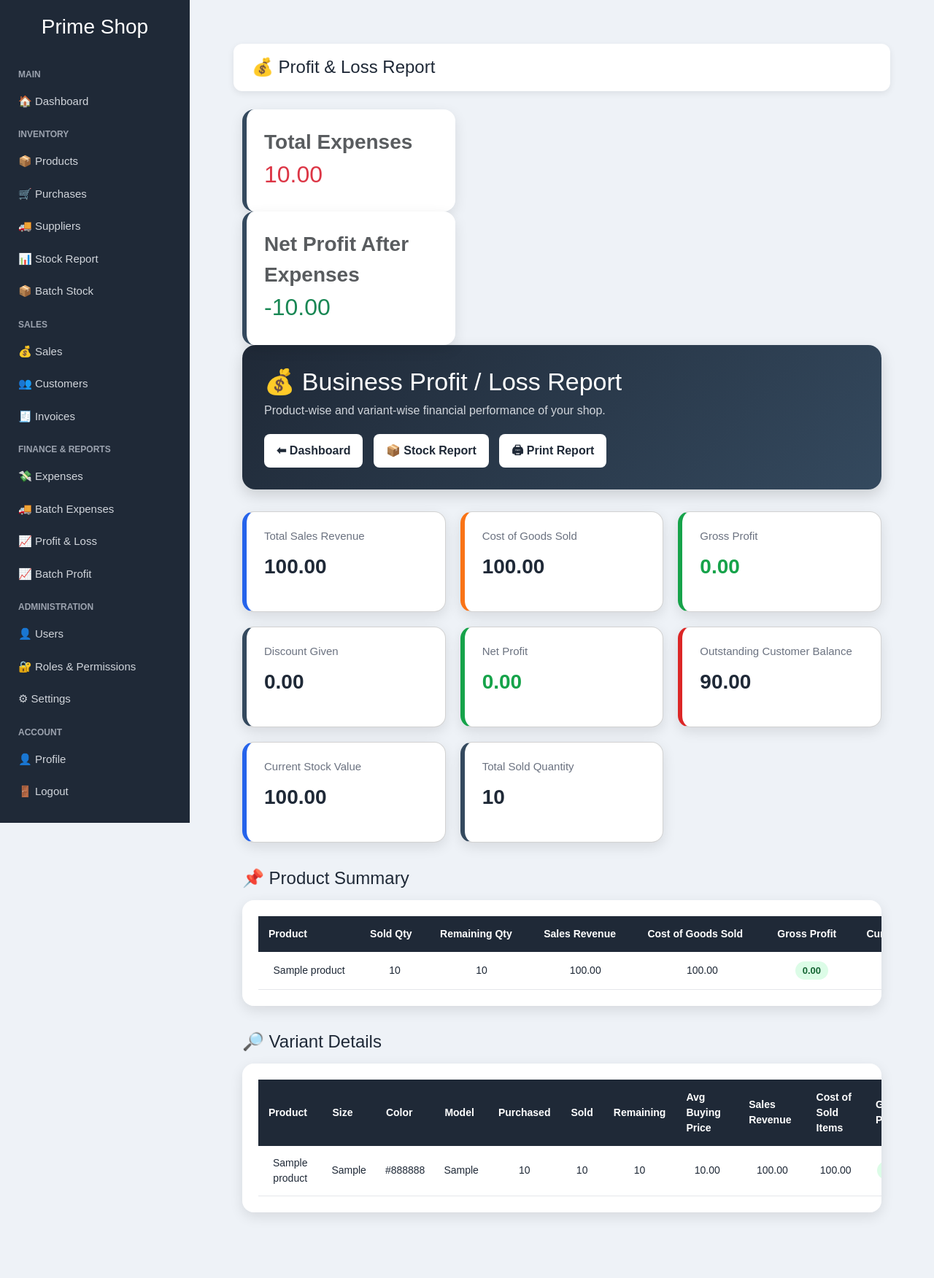
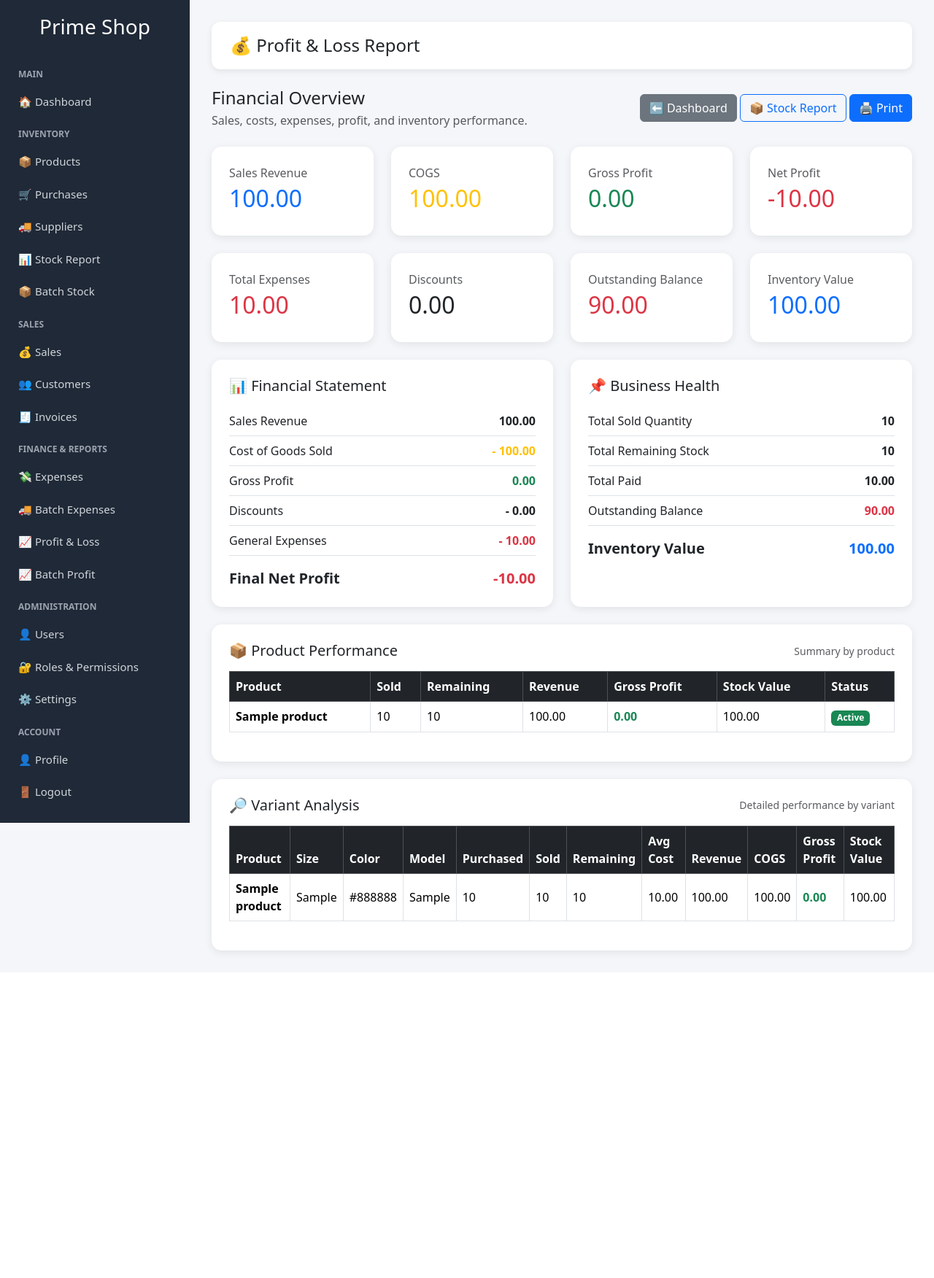
Before and after one commit to Ezat36/PrimeShop, a Django app: page /profit-loss-report/ in a window 1280 px wide. Shown: the whole page at 73% size. After the commit the page ends 1313 px from the top, so only its background shows below. Run offline with Django 5.2, Linux system fonts and the light colour scheme; a user stored in the database is signed in; tables that the repository leaves empty hold one stand-in row (values such as "Sample post").

Commit message:
changes in report

```diff
--- a/shop/templates/shop/profit_loss_report.html
+++ b/shop/templates/shop/profit_loss_report.html
@@ -1,6 +1,6 @@
 {% extends 'shop/base.html' %}
 
-{% block title %}Profit/Loss{% endblock %}
+{% block title %}Profit & Loss{% endblock %}
 
 {% block page_title %}
 💰 Profit & Loss Report
@@ -8,321 +8,224 @@
 
 {% block content %}
 
-    <style>
-        * {
-            margin: 0;
-            padding: 0;
-            box-sizing: border-box;
-        }
+<div class="d-flex justify-content-between align-items-center mb-4 no-print">
+    <div>
+        <h4 class="mb-1">Financial Overview</h4>
+        <p class="text-muted mb-0">Sales, costs, expenses, profit, and inventory performance.</p>
+    </div>
 
-        body {
-            font-family: Arial, sans-serif;
-            background: #eef2f7;
-            padding: 30px;
-            color: #1f2937;
-        }
+    <div>
+        <a href="/" class="btn btn-secondary">⬅ Dashboard</a>
+        <a href="/stock-report/" class="btn btn-outline-primary">📦 Stock Report</a>
+        <button onclick="window.print()" class="btn btn-primary">🖨 Print</button>
+    </div>
+</div>
 
-        .container {
-            max-width: 1450px;
-            margin: auto;
-        }
+<div class="row g-4 mb-4">
 
-        .header {
-            background: linear-gradient(135deg, #1f2937, #34495e);
-            color: white;
-            padding: 30px;
-            border-radius: 18px;
-            margin-bottom: 30px;
-            box-shadow: 0 8px 20px rgba(0,0,0,0.15);
-        }
+    <div class="col-md-3">
+        <div class="card card-box p-4">
+            <p class="text-muted mb-1">Sales Revenue</p>
+            <h2 class="text-primary">{{ total_sales_revenue|floatformat:2 }}</h2>
+        </div>
+    </div>
 
-        .header h1 {
-            font-size: 34px;
-            margin-bottom: 8px;
-        }
+    <div class="col-md-3">
+        <div class="card card-box p-4">
+            <p class="text-muted mb-1">COGS</p>
+            <h2 class="text-warning">{{ total_cogs|floatformat:2 }}</h2>
+        </div>
+    </div>
 
-        .header p {
-            color: #d1d5db;
-            font-size: 16px;
-        }
+    <div class="col-md-3">
+        <div class="card card-box p-4">
+            <p class="text-muted mb-1">Gross Profit</p>
+            <h2 class="{% if total_gross_profit < 0 %}text-danger{% else %}text-success{% endif %}">
+                {{ total_gross_profit|floatformat:2 }}
+            </h2>
+        </div>
+    </div>
 
-        .top-actions {
-            margin-top: 20px;
-        }
+    <div class="col-md-3">
+        <div class="card card-box p-4">
+            <p class="text-muted mb-1">Net Profit</p>
+            <h2 class="{% if net_profit_after_expenses < 0 %}text-danger{% else %}text-success{% endif %}">
+                {{ net_profit_after_expenses|floatformat:2 }}
+            </h2>
+        </div>
+    </div>
 
-        .btn {
-            display: inline-block;
-            background: white;
-            color: #1f2937;
-            padding: 10px 16px;
-            border-radius: 8px;
-            text-decoration: none;
-            font-weight: bold;
-            margin-right: 10px;
-        }
+</div>
 
-        .btn:hover {
-            background: #e5e7eb;
-        }
+<div class="row g-4 mb-4">
 
-        .summary {
-            display: grid;
-            grid-template-columns: repeat(auto-fit, minmax(230px, 1fr));
-            gap: 20px;
-            margin-bottom: 30px;
-        }
-
-        .card {
-            background: white;
-            padding: 24px;
-            border-radius: 16px;
-            box-shadow: 0 6px 18px rgba(0,0,0,0.10);
-            border-left: 6px solid #34495e;
-        }
-
-        .card h3 {
-            color: #6b7280;
-            font-size: 15px;
-            margin-bottom: 12px;
-        }
-
-        .card p {
-            font-size: 28px;
-            font-weight: bold;
-            color: #1f2937;
-        }
-
-        .card.green {
-            border-left-color: #16a34a;
-        }
-
-        .card.red {
-            border-left-color: #dc2626;
-        }
-
-        .card.blue {
-            border-left-color: #2563eb;
-        }
-
-        .card.orange {
-            border-left-color: #f97316;
-        }
-
-        .profit {
-            color: #16a34a !important;
-            font-weight: bold;
-        }
-
-        .loss {
-            color: #dc2626 !important;
-            font-weight: bold;
-        }
-
-        .note {
-            background: #fff7ed;
-            border-left: 6px solid #f97316;
-            padding: 16px 20px;
-            margin-bottom: 30px;
-            border-radius: 12px;
-            color: #444;
-            box-shadow: 0 3px 10px rgba(0,0,0,0.06);
-        }
-
-        .section-title {
-            margin: 35px 0 15px;
-            color: #1f2937;
-            font-size: 24px;
-        }
-
-        .table-container {
-            background: white;
-            padding: 22px;
-            border-radius: 16px;
-            box-shadow: 0 6px 18px rgba(0,0,0,0.10);
-            overflow-x: auto;
-            margin-bottom: 30px;
-        }
-
-        table {
-            width: 100%;
-            border-collapse: collapse;
-            min-width: 1000px;
-        }
-
-        th {
-            background: #1f2937;
-            color: white;
-            padding: 14px;
-            font-size: 14px;
-        }
-
-        td {
-            padding: 13px;
-            border-bottom: 1px solid #e5e7eb;
-            text-align: center;
-            font-size: 14px;
-        }
-
-        tr:hover {
-            background: #f8fafc;
-        }
-
-        .badge {
-            padding: 6px 10px;
-            border-radius: 20px;
-            font-size: 13px;
-            font-weight: bold;
-        }
-
-        .badge-profit {
-            background: #dcfce7;
-            color: #166534;
-        }
-
-        .badge-loss {
-            background: #fee2e2;
-            color: #991b1b;
-        }
-
-        @media print {
-            .top-actions {
-                display: none;
-            }
-
-            body {
-                background: white;
-                padding: 0;
-            }
-
-            .header, .card, .table-container, .note {
-                box-shadow: none;
-            }
-        }
-    </style>
-</head>
-
-<body>
-
-<div class="container">
-
-
-    <div class="col-md-4">
+    <div class="col-md-3">
         <div class="card card-box p-4">
             <p class="text-muted mb-1">Total Expenses</p>
             <h2 class="text-danger">{{ total_expenses|floatformat:2 }}</h2>
         </div>
     </div>
 
-    <div class="col-md-4">
+    <div class="col-md-3">
         <div class="card card-box p-4">
-            <p class="text-muted mb-1">Net Profit After Expenses</p>
-            <h2 class="text-success">{{ net_profit_after_expenses|floatformat:2 }}</h2>
+            <p class="text-muted mb-1">Discounts</p>
+            <h2>{{ total_discount|floatformat:2 }}</h2>
         </div>
     </div>
 
-    <div class="header">
-        <h1>💰 Business Profit / Loss Report</h1>
-        <p>Product-wise and variant-wise financial performance of your shop.</p>
-
-        <div class="top-actions">
-            <a class="btn" href="/">⬅ Dashboard</a>
-            <a class="btn" href="/stock-report/">📦 Stock Report</a>
-            <a class="btn" href="#" onclick="window.print()">🖨 Print Report</a>
+    <div class="col-md-3">
+        <div class="card card-box p-4">
+            <p class="text-muted mb-1">Outstanding Balance</p>
+            <h2 class="text-danger">{{ outstanding_balance|floatformat:2 }}</h2>
         </div>
     </div>
 
-    <div class="summary">
-
-        <div class="card blue">
-            <h3>Total Sales Revenue</h3>
-            <p>{{ total_sales_revenue|floatformat:2 }}</p>
+    <div class="col-md-3">
+        <div class="card card-box p-4">
+            <p class="text-muted mb-1">Inventory Value</p>
+            <h2 class="text-primary">{{ total_inventory_value|floatformat:2 }}</h2>
         </div>
-
-        <div class="card orange">
-            <h3>Cost of Goods Sold</h3>
-            <p>{{ total_cogs|floatformat:2 }}</p>
-        </div>
-
-        <div class="card green">
-            <h3>Gross Profit</h3>
-            {% if total_gross_profit >= 0 %}
-                <p class="profit">{{ total_gross_profit|floatformat:2 }}</p>
-            {% else %}
-                <p class="loss">{{ total_gross_profit|floatformat:2 }}</p>
-            {% endif %}
-        </div>
-
-        <div class="card">
-            <h3>Discount Given</h3>
-            <p>{{ total_discount|floatformat:2 }}</p>
-        </div>
-
-        <div class="card green">
-            <h3>Net Profit</h3>
-            {% if net_profit >= 0 %}
-                <p class="profit">{{ net_profit|floatformat:2 }}</p>
-            {% else %}
-                <p class="loss">{{ net_profit|floatformat:2 }}</p>
-            {% endif %}
-        </div>
-
-        <div class="card red">
-            <h3>Outstanding Customer Balance</h3>
-            <p>{{ outstanding_balance|floatformat:2 }}</p>
-        </div>
-
-        <div class="card blue">
-            <h3>Current Stock Value</h3>
-            <p>{{ total_inventory_value|floatformat:2 }}</p>
-        </div>
-
-        <div class="card">
-            <h3>Total Sold Quantity</h3>
-            <p>{{ total_sold_qty }}</p>
     </div>
 
 </div>
 
-    <h2 class="section-title">📌 Product Summary</h2>
+<div class="row g-4 mb-4">
 
-    <div class="table-container">
-        <table>
+    <div class="col-md-6">
+        <div class="card card-box p-4 h-100">
+            <h5 class="mb-3">📊 Financial Statement</h5>
+
+            <div class="d-flex justify-content-between border-bottom py-2">
+                <span>Sales Revenue</span>
+                <strong>{{ total_sales_revenue|floatformat:2 }}</strong>
+            </div>
+
+            <div class="d-flex justify-content-between border-bottom py-2">
+                <span>Cost of Goods Sold</span>
+                <strong class="text-warning">- {{ total_cogs|floatformat:2 }}</strong>
+            </div>
+
+            <div class="d-flex justify-content-between border-bottom py-2">
+                <span>Gross Profit</span>
+                <strong class="{% if total_gross_profit < 0 %}text-danger{% else %}text-success{% endif %}">
+                    {{ total_gross_profit|floatformat:2 }}
+                </strong>
+            </div>
+
+            <div class="d-flex justify-content-between border-bottom py-2">
+                <span>Discounts</span>
+                <strong>- {{ total_discount|floatformat:2 }}</strong>
+            </div>
+
+            <div class="d-flex justify-content-between border-bottom py-2">
+                <span>General Expenses</span>
+                <strong class="text-danger">- {{ total_expenses|floatformat:2 }}</strong>
+            </div>
+
+            <div class="d-flex justify-content-between pt-3 fs-5">
+                <strong>Final Net Profit</strong>
+                <strong class="{% if net_profit_after_expenses < 0 %}text-danger{% else %}text-success{% endif %}">
+                    {{ net_profit_after_expenses|floatformat:2 }}
+                </strong>
+            </div>
+        </div>
+    </div>
+
+    <div class="col-md-6">
+        <div class="card card-box p-4 h-100">
+            <h5 class="mb-3">📌 Business Health</h5>
+
+            <div class="d-flex justify-content-between border-bottom py-2">
+                <span>Total Sold Quantity</span>
+                <strong>{{ total_sold_qty }}</strong>
+            </div>
+
+            <div class="d-flex justify-content-between border-bottom py-2">
+                <span>Total Remaining Stock</span>
+                <strong>{{ total_remaining_qty }}</strong>
+            </div>
+
+            <div class="d-flex justify-content-between border-bottom py-2">
+                <span>Total Paid</span>
+                <strong>{{ total_paid|floatformat:2 }}</strong>
+            </div>
+
+            <div class="d-flex justify-content-between border-bottom py-2">
+                <span>Outstanding Balance</span>
+                <strong class="text-danger">{{ outstanding_balance|floatformat:2 }}</strong>
+            </div>
+
+            <div class="d-flex justify-content-between pt-3 fs-5">
+                <strong>Inventory Value</strong>
+                <strong class="text-primary">{{ total_inventory_value|floatformat:2 }}</strong>
+            </div>
+        </div>
+    </div>
+
+</div>
+
+<div class="card card-box p-4 mb-4">
+    <div class="d-flex justify-content-between align-items-center mb-3">
+        <h5 class="mb-0">📦 Product Performance</h5>
+        <span class="text-muted small">Summary by product</span>
+    </div>
+
+    <div class="table-responsive">
+        <table class="table table-bordered table-hover align-middle">
+            <thead class="table-dark">
                 <tr>
                     <th>Product</th>
-                <th>Sold Qty</th>
-                <th>Remaining Qty</th>
-                <th>Sales Revenue</th>
-                <th>Cost of Goods Sold</th>
+                    <th>Sold</th>
+                    <th>Remaining</th>
+                    <th>Revenue</th>
                     <th>Gross Profit</th>
-                <th>Current Stock Value</th>
+                    <th>Stock Value</th>
+                    <th>Status</th>
                 </tr>
+            </thead>
 
+            <tbody>
                 {% for row in product_summary %}
                 <tr>
-                <td>{{ row.product_name }}</td>
+                    <td><strong>{{ row.product_name }}</strong></td>
                     <td>{{ row.sold_qty }}</td>
                     <td>{{ row.remaining_qty }}</td>
                     <td>{{ row.sales_value|floatformat:2 }}</td>
-                <td>{{ row.cogs|floatformat:2 }}</td>
-
+                    <td class="{% if row.gross_profit < 0 %}text-danger{% else %}text-success{% endif %}">
+                        <strong>{{ row.gross_profit|floatformat:2 }}</strong>
+                    </td>
+                    <td>{{ row.inventory_value|floatformat:2 }}</td>
                     <td>
-                    {% if row.gross_profit >= 0 %}
-                        <span class="badge badge-profit">{{ row.gross_profit|floatformat:2 }}</span>
+                        {% if row.sold_qty == 0 %}
+                            <span class="badge bg-secondary">No Sales</span>
+                        {% elif row.remaining_qty == 0 %}
+                            <span class="badge bg-danger">Sold Out</span>
                         {% else %}
-                        <span class="badge badge-loss">{{ row.gross_profit|floatformat:2 }}</span>
+                            <span class="badge bg-success">Active</span>
                         {% endif %}
                     </td>
-
-                <td>{{ row.inventory_value|floatformat:2 }}</td>
+                </tr>
+                {% empty %}
+                <tr>
+                    <td colspan="7" class="text-center text-muted">
+                        No product performance data found.
+                    </td>
                 </tr>
                 {% endfor %}
+            </tbody>
         </table>
     </div>
+</div>
 
-    <h2 class="section-title">🔎 Variant Details</h2>
+<div class="card card-box p-4">
+    <div class="d-flex justify-content-between align-items-center mb-3">
+        <h5 class="mb-0">🔎 Variant Analysis</h5>
+        <span class="text-muted small">Detailed performance by variant</span>
+    </div>
 
-    <div class="table-container">
-        <table>
+    <div class="table-responsive">
+        <table class="table table-bordered table-hover align-middle">
+            <thead class="table-dark">
                 <tr>
                     <th>Product</th>
                     <th>Size</th>
@@ -331,40 +234,65 @@
                     <th>Purchased</th>
                     <th>Sold</th>
                     <th>Remaining</th>
-                <th>Avg Buying Price</th>
-                <th>Sales Revenue</th>
-                <th>Cost of Sold Items</th>
+                    <th>Avg Cost</th>
+                    <th>Revenue</th>
+                    <th>COGS</th>
                     <th>Gross Profit</th>
-                <th>Current Stock Value</th>
+                    <th>Stock Value</th>
                 </tr>
+            </thead>
 
+            <tbody>
                 {% for row in variant_rows %}
                 <tr>
-                <td>{{ row.variant.product.name }}</td>
-                <td>{{ row.variant.size }}</td>
-                <td>{{ row.variant.color }}</td>
-                <td>{{ row.variant.model }}</td>
+                    <td><strong>{{ row.variant.product.name }}</strong></td>
+                    <td>{{ row.variant.size|default:"-" }}</td>
+                    <td>{{ row.variant.color|default:"-" }}</td>
+                    <td>{{ row.variant.model|default:"-" }}</td>
                     <td>{{ row.purchased_qty }}</td>
                     <td>{{ row.sold_qty }}</td>
                     <td>{{ row.remaining_qty }}</td>
                     <td>{{ row.avg_buying_price|floatformat:2 }}</td>
                     <td>{{ row.sales_value|floatformat:2 }}</td>
                     <td>{{ row.cogs|floatformat:2 }}</td>
-
-                <td>
-                    {% if row.gross_profit >= 0 %}
-                        <span class="badge badge-profit">{{ row.gross_profit|floatformat:2 }}</span>
-                    {% else %}
-                        <span class="badge badge-loss">{{ row.gross_profit|floatformat:2 }}</span>
-                    {% endif %}
+                    <td class="{% if row.gross_profit < 0 %}text-danger{% else %}text-success{% endif %}">
+                        <strong>{{ row.gross_profit|floatformat:2 }}</strong>
                     </td>
-
                     <td>{{ row.remaining_inventory_value|floatformat:2 }}</td>
                 </tr>
+                {% empty %}
+                <tr>
+                    <td colspan="12" class="text-center text-muted">
+                        No variant analysis data found.
+                    </td>
+                </tr>
                 {% endfor %}
+            </tbody>
         </table>
     </div>
-
 </div>
 
+<style>
+@media print {
+    .sidebar,
+    .topbar,
+    .no-print {
+        display: none !important;
+    }
+
+    .content {
+        margin-left: 0 !important;
+        padding: 10px !important;
+    }
+
+    body {
+        background: white !important;
+    }
+
+    .card {
+        box-shadow: none !important;
+    }
+}
+</style>
+
 {% endblock %}
```
Lines whose indentation alone changed are shown as unchanged.
